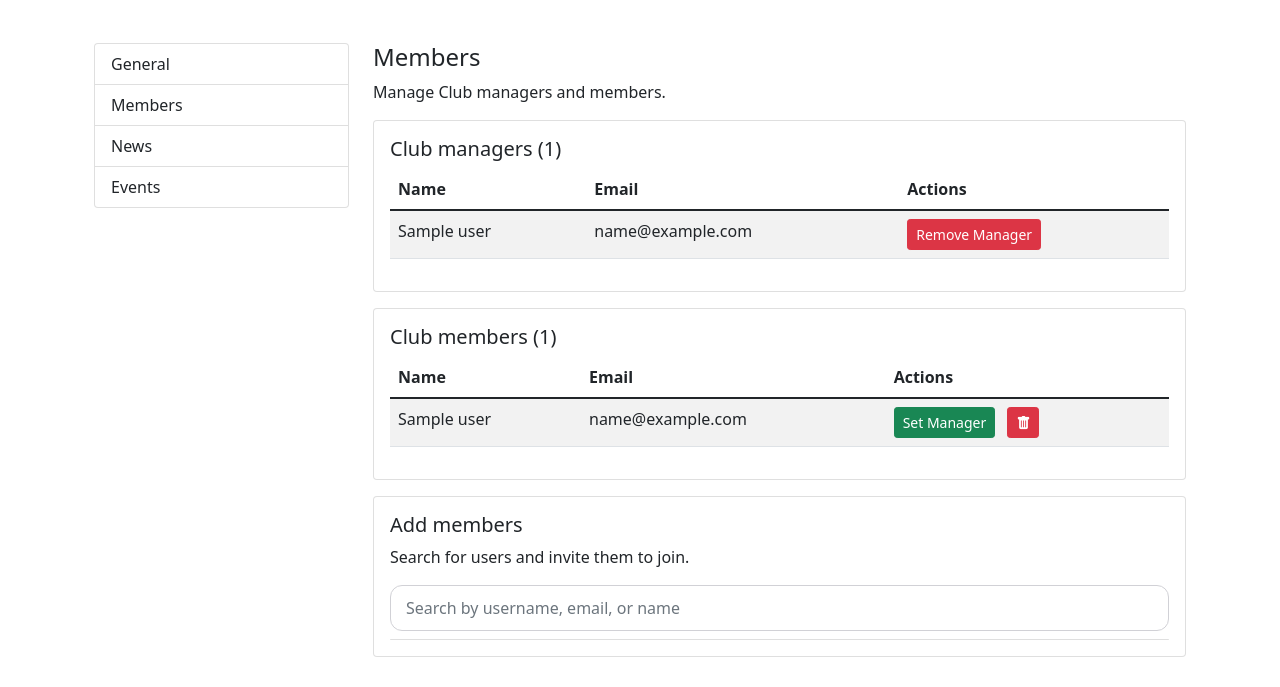
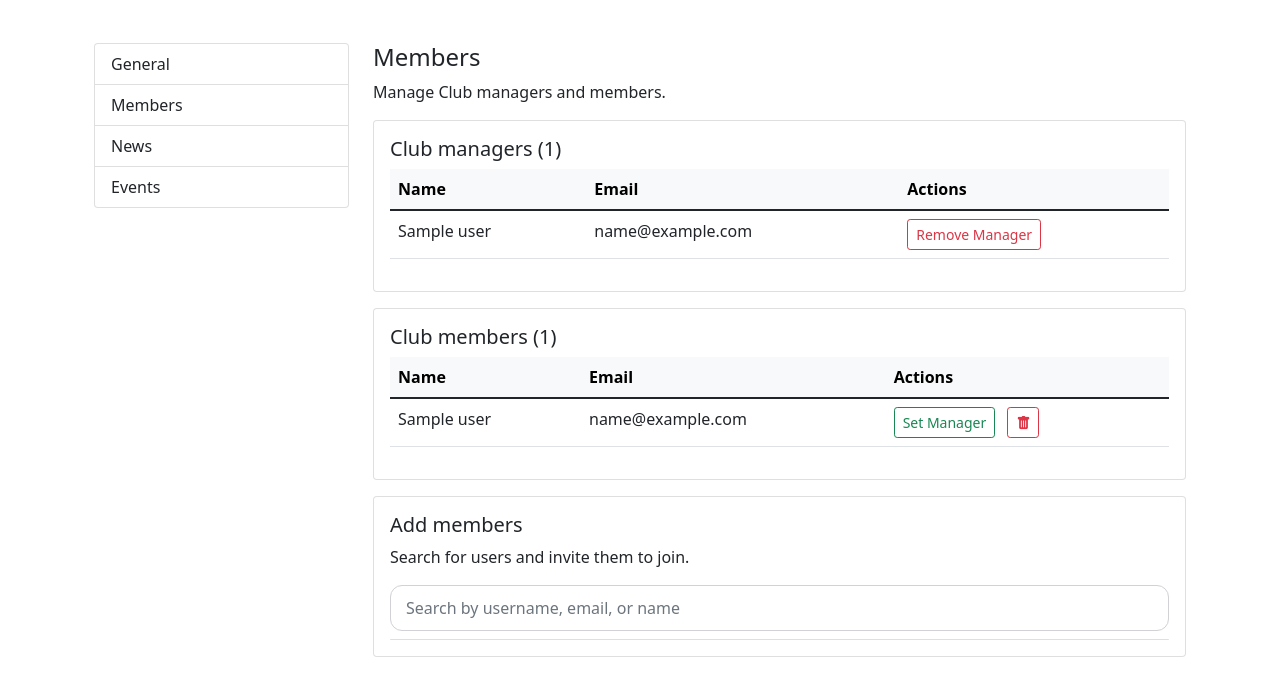
Before and after one commit to MingzeLi-qwq/Clubland, a Django app: template club_system/templates/club_manager/members.html in a window 1280 px wide. Shown: the part 150-837 px from the top of the page. Run offline with Django 5.2, Linux system fonts and the light colour scheme; tables that the repository leaves empty hold one stand-in row (values such as "Sample post"); the template is opened without the code that fills it: values that come from a table or form of the project are taken from there, most other values are stand-ins (such as "Sample title", 1, 10 or a date in 2020); data that the repository does not hold is empty; some libraries are stand-ins or nearby versions.

Commit message:
Modified the form for club manager members / 修改了club manager members的表格

```diff
--- a/club_system/templates/club_manager/general.html
+++ b/club_system/templates/club_manager/general.html
@@ -6,7 +6,7 @@
 <p>Manage Club name and description.</p>
 
 <div class="mb-4">
-  <div class="card p-3 mb-3">
+  <div class="card p-3 mb-3 shadow-sm">
     <h5>Club name</h5>
     <form method="post" action="{% url 'update_club_name' club_id=club_id %}">
       {% csrf_token %}
@@ -17,7 +17,7 @@
 </div>
 
 <div class="mb-4">
-  <div class="card p-3 mb-3">
+  <div class="card p-3 mb-3 shadow-sm">
     <h5>Club description</h5>
     <form method="post" action="{% url 'update_club_description' club_id=club_id %}">
       {% csrf_token %}
--- a/club_system/templates/club_manager/members.html
+++ b/club_system/templates/club_manager/members.html
@@ -10,11 +10,10 @@
   <div class="mb-4">
     <div class="card p-3 mb-3">
       <h5>Club managers ({{manager_count}})</h5>
-      <table class="table table-striped">
-        <thead>
+      <table class="table table-hover">
+        <thead class="table-light">
           <tr>
             <th scope="col">Name</th>
-            <!-- 在小屏幕隐藏，md及以上显示 -->
             <th scope="col" class="d-none d-md-table-cell">Email</th>
             <th scope="col">Actions</th>
           </tr>
@@ -23,13 +22,12 @@
           {% for manager in managers %}
             <tr>
               <td>{{ manager.user.get_full_name }}</td>
-              <!-- 在小屏幕隐藏，md及以上显示 -->
               <td class="d-none d-md-table-cell">{{ manager.user.email }}</td>
               <td>
                 {% if manager.user != user %}
                   <form method="post" action="{% url 'remove_manager' club_id=club_id username=manager.user.username %}">
                     {% csrf_token %}
-                    <button type="submit" class="btn btn-danger btn-sm">Remove Manager</button>
+                    <button type="submit" class="btn btn-outline-danger btn-sm">Remove Manager</button>
                   </form>
                 {% endif %}
               </td>
@@ -43,11 +41,10 @@
   <div class="mb-4">
     <div class="card p-3 mb-3">
       <h5>Club members ({{muggle_count}})</h5>
-      <table class="table table-striped">
-        <thead>
+      <table class="table table-hover">
+        <thead class="table-light">
           <tr>
             <th scope="col">Name</th>
-            <!-- 在小屏幕隐藏，md及以上显示 -->
             <th scope="col" class="d-none d-md-table-cell">Email</th>
             <th scope="col">Actions</th>
           </tr>
@@ -56,17 +53,16 @@
           {% for muggle in muggles %}
             <tr>
               <td>{{ muggle.user.get_full_name }}</td>
-              <!-- 在小屏幕隐藏，md及以上显示 -->
               <td class="d-none d-md-table-cell">{{ muggle.user.email }}</td>
               <td>
                 {% if muggle.user != user %}
                   <form method="post" action="{% url 'set_manager' club_id=club_id username=muggle.user.username %}" class="d-inline me-2">
                     {% csrf_token %}
-                    <button type="submit" class="btn btn-success btn-sm">Set Manager</button>
+                    <button type="submit" class="btn btn-outline-success btn-sm">Set Manager</button>
                   </form>
                   <form method="post" action="{% url 'remove_member' club_id=club_id username=muggle.user.username %}" class="d-inline">
                     {% csrf_token %}
-                    <button type="submit" class="btn btn-danger btn-sm">
+                    <button type="submit" class="btn btn-outline-danger btn-sm">
                       <i class="bi bi-trash-fill"></i>
                     </button>
                   </form>
```
